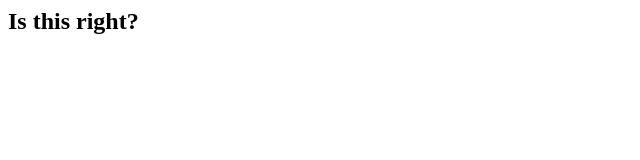
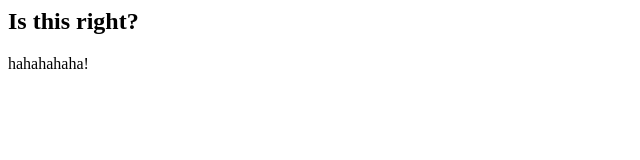
Before and after one commit to li-xiaoli/BillPDF_forBB, a plain HTML site: page index.html in a window 1280 px wide. Shown: the whole page, without its empty margins (0-640 px from the left). Drawn offline with Linux system fonts and the light colour scheme.

Commit message:
Update index.html

```diff
--- a/index.html
+++ b/index.html
@@ -6,6 +6,7 @@
 
   <body>
     <h2>Is this right?</h2>
+    <p>hahahahaha!</p>
   </body>
 
 </html>
```
